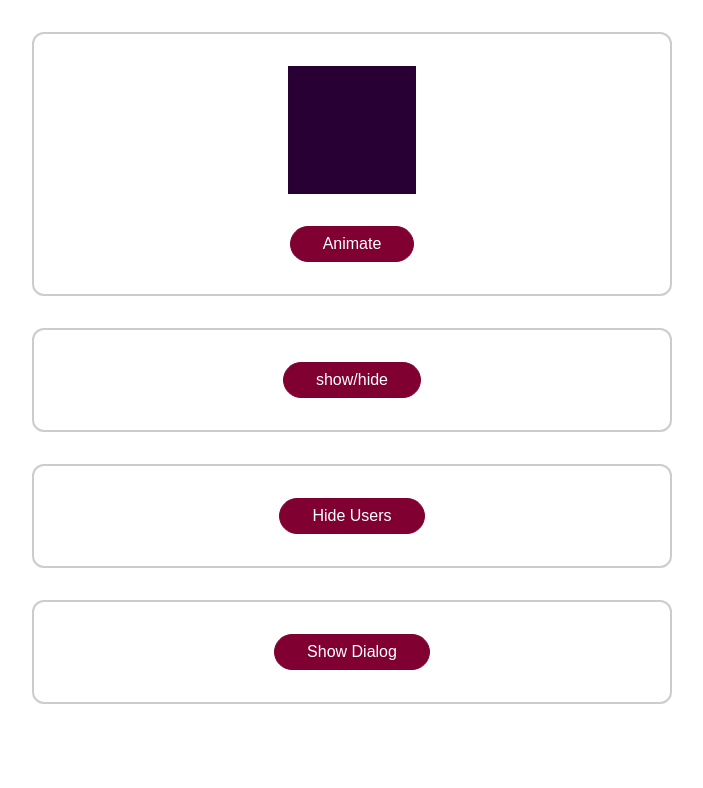
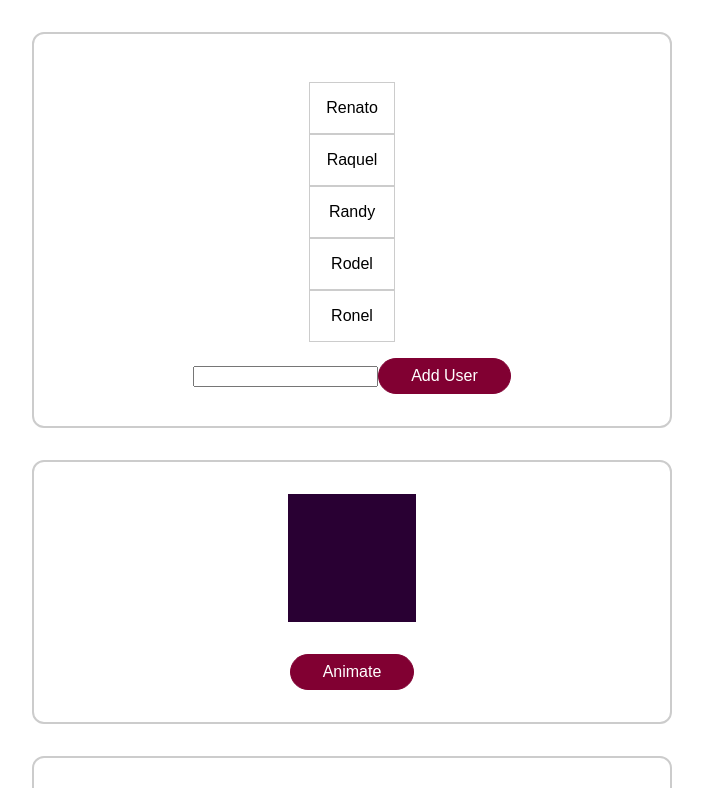
Before and after one commit to motifaithed/vue-animations-transitions, a Vue app: page / in a window 1280 px wide. Shown: the top 788 px of the page, without its empty margins (288-991 px from the left). Built offline with nearby package versions, Linux system fonts and the light colour scheme.

Commit message:
014 Getting Started with Animated Lists

```diff
--- a/src/App.vue
+++ b/src/App.vue
@@ -1,4 +1,7 @@
 <template>
+  <div class="container">
+    <users-list></users-list>
+  </div>
   <div class="container">
     <div class="block" :class="{ animate: animateFlag }"></div>
     <button @click="beginAnimation">Animate</button>
@@ -35,7 +38,11 @@
 </template>
 
 <script>
+  import UsersList from './components/UsersList.vue';
 export default {
+  components:{
+    UsersList
+  },
   data() {
     return {
       dialogIsVisible: false,
--- /dev/null
+++ b/src/components/UsersList.vue
@@ -0,0 +1,40 @@
+<template>
+    <ul>
+        <li v-for="user in users" :key="user" @click="removeUser(user)">{{ user }}</li>
+    </ul>
+    <div>
+        <input type="text" ref="user">
+        <button @click="addUser">Add User</button>
+    </div>
+</template>
+<script>
+    export default{
+        data(){
+            return{
+                users: ['Renato','Raquel','Randy','Rodel','Ronel']
+            }
+        },
+        methods:{
+            addUser(){
+                const user = this.$refs.user.value;
+                this.users.unshift(user);
+            },
+            removeUser(user){
+
+            this.users = this.users.filter(usr=> usr !== user);
+            }
+        }
+    }
+</script>
+<style scoped>
+ul{
+    list-style: none;
+    margin: 1rem 0;
+    padding: 0;
+}
+li{
+    border: 1px solid #ccc;
+    padding: 1rem;
+    text-align: center;
+}
+</style>
```
